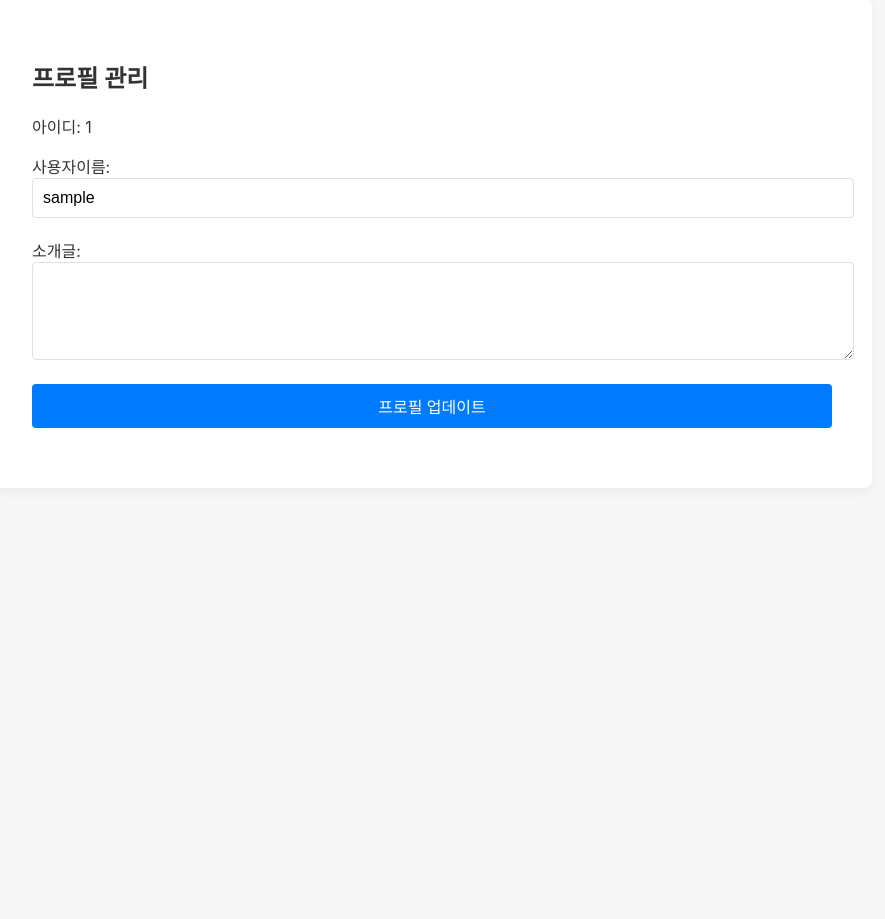
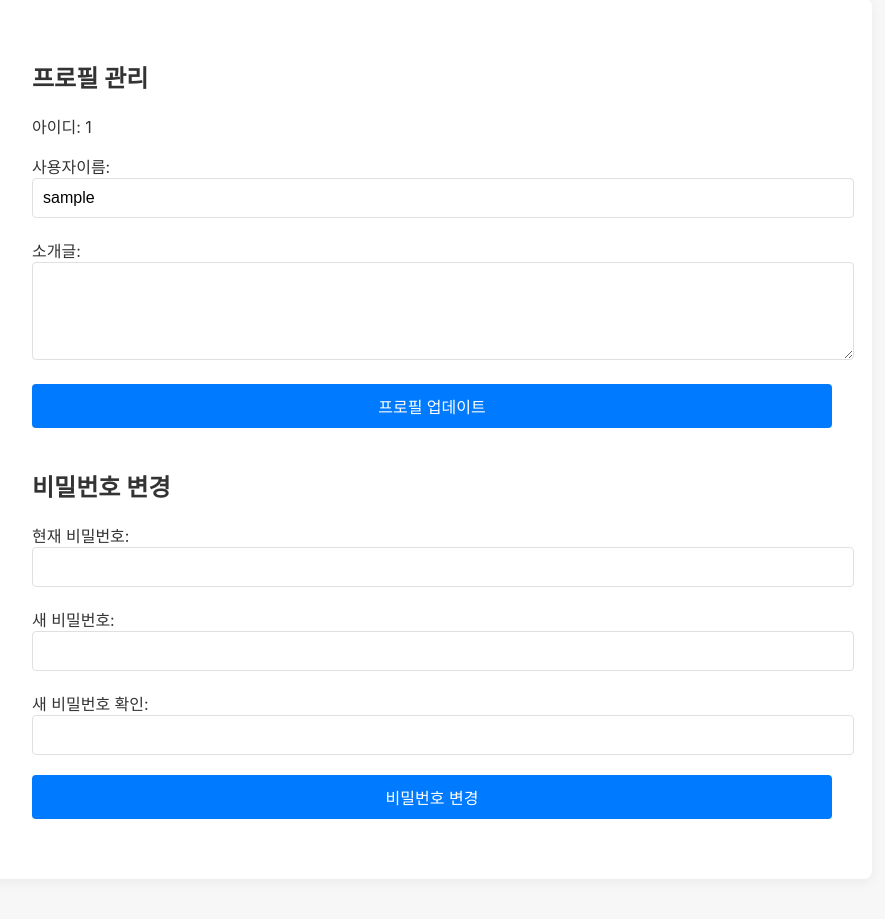
Before and after one commit to ssong17/secure-coding, a Flask app: page /profile in a window 1280 px wide. Shown: the part 106-1025 px from the top of the page, without its empty margins (208-1093 px from the left). Before the commit the page ends 534 px from the top, so only its background shows below. Run offline with Flask 3, Linux system fonts and the light colour scheme; the visitor is signed in with stand-in values (Sample User, id 1); data comes from the database, SQL or seed files in the repository; some libraries are stand-ins or nearby versions.

Commit message:
feat: add password update feature in mypage

```diff
--- a/app.py
+++ b/app.py
@@ -157,6 +157,32 @@ def profile():
     current_user = cursor.fetchone()
     return render_template('profile.html', user=current_user)
 
+# 마이페이지: 비밀번호 변경
+@app.route('/profile/password', methods=['POST'])
+def update_password():
+    if 'user_id' not in session:
+        return redirect(url_for('login'))
+    current_password = request.form.get('current_password', '')
+    new_password = request.form.get('new_password', '')
+    confirm_password = request.form.get('confirm_password', '')
+    db = get_db()
+    cursor = db.cursor()
+    cursor.execute("SELECT * FROM user WHERE id = ?", (session['user_id'],))
+    current_user = cursor.fetchone()
+    if current_user['password'] != current_password:
+        flash('현재 비밀번호가 일치하지 않습니다.')
+        return redirect(url_for('profile'))
+    if not new_password:
+        flash('새 비밀번호를 입력해주세요.')
+        return redirect(url_for('profile'))
+    if new_password != confirm_password:
+        flash('새 비밀번호가 일치하지 않습니다.')
+        return redirect(url_for('profile'))
+    cursor.execute("UPDATE user SET password = ? WHERE id = ?", (new_password, session['user_id']))
+    db.commit()
+    flash('비밀번호가 변경되었습니다.')
+    return redirect(url_for('profile'))
+
 # 사용자 조회: 아이디로 검색
 @app.route('/users')
 def users():
--- a/templates/profile.html
+++ b/templates/profile.html
@@ -9,4 +9,12 @@
   <textarea name="bio" rows="4" cols="50">{{ user.bio or '' }}</textarea><br>
   <button type="submit">프로필 업데이트</button>
 </form>
+
+<h2>비밀번호 변경</h2>
+<form method="post" action="{{ url_for('update_password') }}">
+  현재 비밀번호: <input type="password" name="current_password" required><br>
+  새 비밀번호: <input type="password" name="new_password" required><br>
+  새 비밀번호 확인: <input type="password" name="confirm_password" required><br>
+  <button type="submit">비밀번호 변경</button>
+</form>
 {% endblock %}
```
